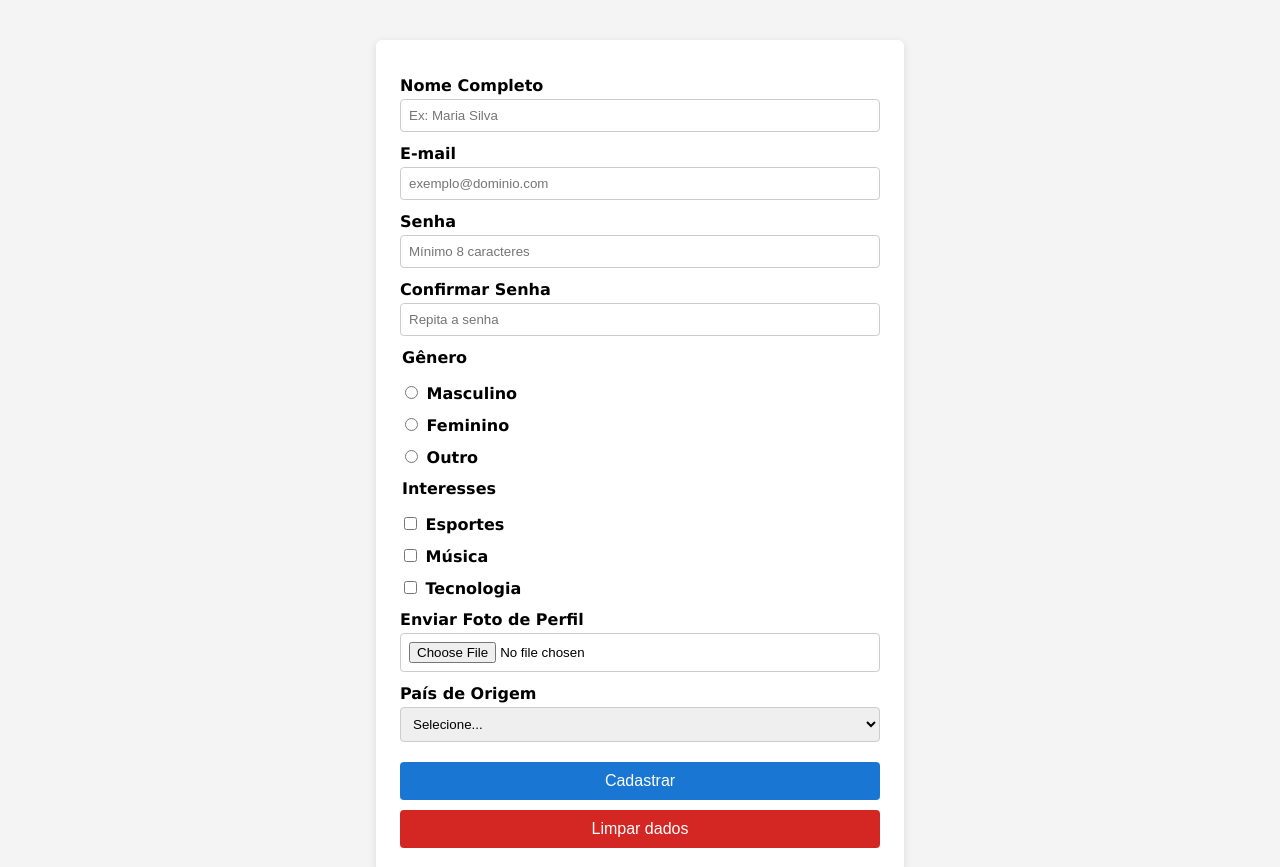
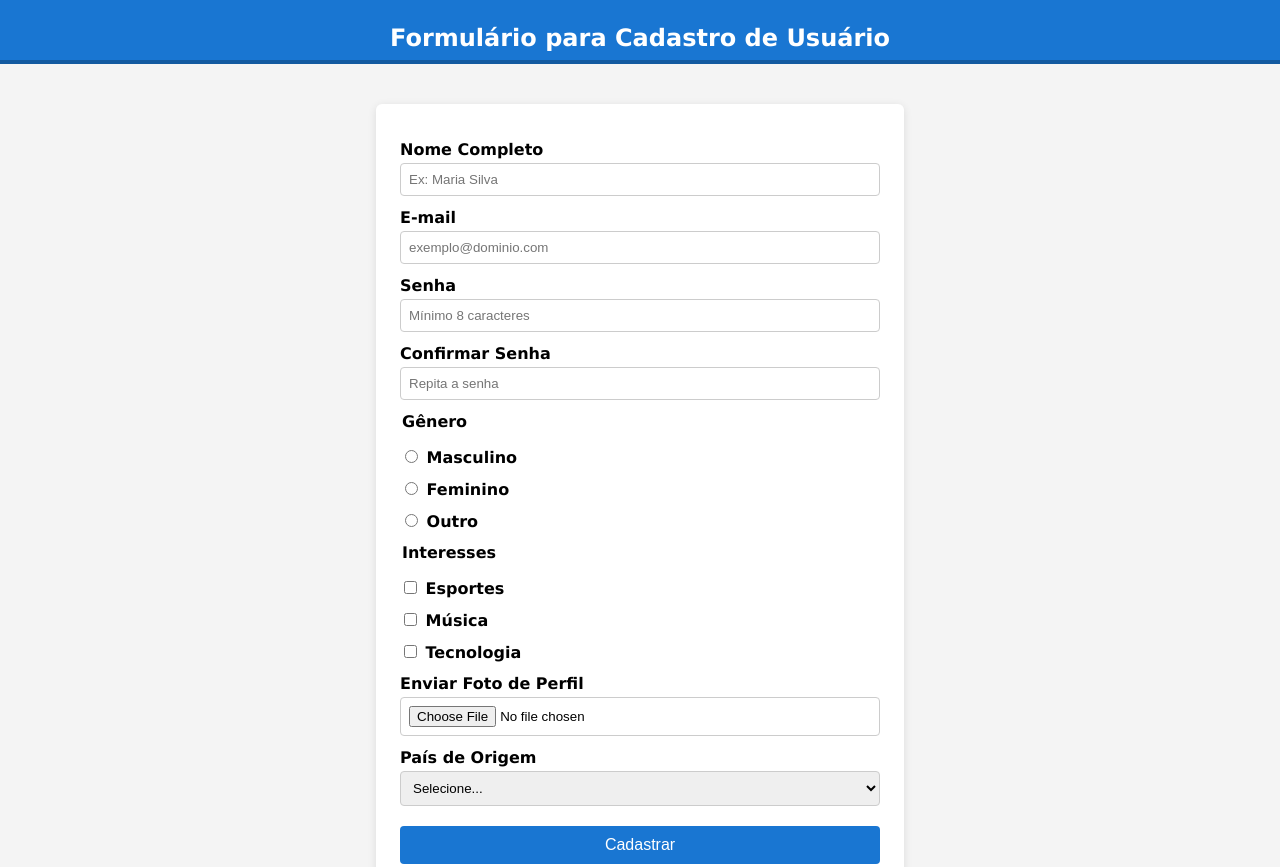
Before and after one commit to vfoscarinim/atv-forms, a plain HTML site: page index.html in a window 1280 px wide. Shown: the top 867 px of the page. Drawn offline with Linux system fonts and the light colour scheme.

Commit message:
adiconado o header

```diff
--- a/index.html
+++ b/index.html
@@ -8,6 +8,11 @@
   <link rel="stylesheet" href="style.css">
 </head>
 <body>
+
+    <header class="form-header">
+  <h1>Formulário para Cadastro de Usuário</h1>
+ </header>
+
   <main class="form-container">
     <form id="userForm" method="POST" action="/submit_form" enctype="multipart/form-data">
 
--- a/style.css
+++ b/style.css
@@ -1,4 +1,20 @@
 /* styles.css */
+/* Estilo do cabeçalho */
+.form-header {
+  text-align: center;        /* Centraliza o texto */
+  padding: 24px 16px 8px;    /* Espaçamento interno */
+  background-color: #1976d2; /* Fundo azul igual ao botão */
+  color: white;              /* Texto branco */
+  font-family: Verdana, Geneva, Tahoma, sans-serif;
+  border-bottom: 4px solid #125aa0; /* Linha de destaque abaixo */
+}
+
+.form-header h1 {
+  margin: 0;
+  font-size: 24px;
+}
+
+
 
 /* Fonte padrão que você costuma usar */
 body {
```
